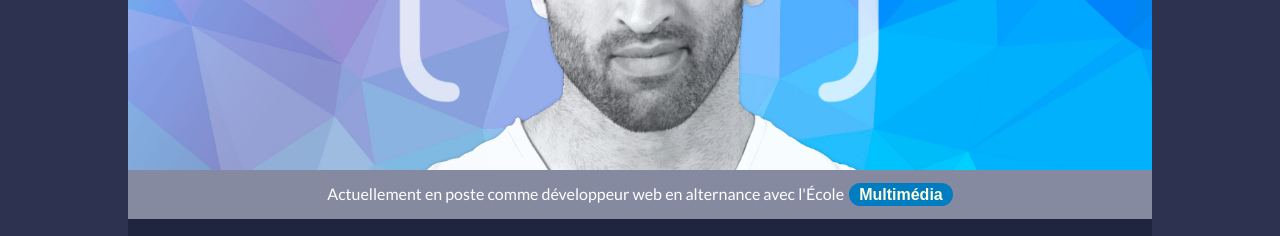
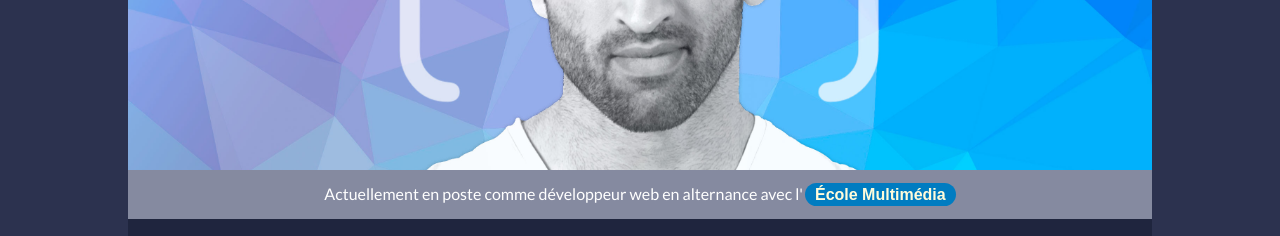
Before and after one commit to Dumpinator/Portfolio, a plain HTML site: page index.html in a window 1280 px wide. Shown: the part 1263-1499 px from the top of the page. Drawn offline with nearby package versions, Linux system fonts and the light colour scheme.

Commit message:
update link school

```diff
--- a/index.html
+++ b/index.html
@@ -79,7 +79,7 @@
           </div>
         </div>
         <div class="p-ipssi">
-          <p>Actuellement en poste comme développeur web en alternance avec l'École <a target="_blank" href="https://www.ecole-multimedia.com/" class="ipssi">Multimédia</a></p>
+          <p>Actuellement en poste comme développeur web en alternance avec l'<a target="_blank" href="https://www.ecole-multimedia.com/" class="ipssi">École Multimédia</a></p>
         </div>
         <div class="skill">
           <div class="skill-lang">
```
